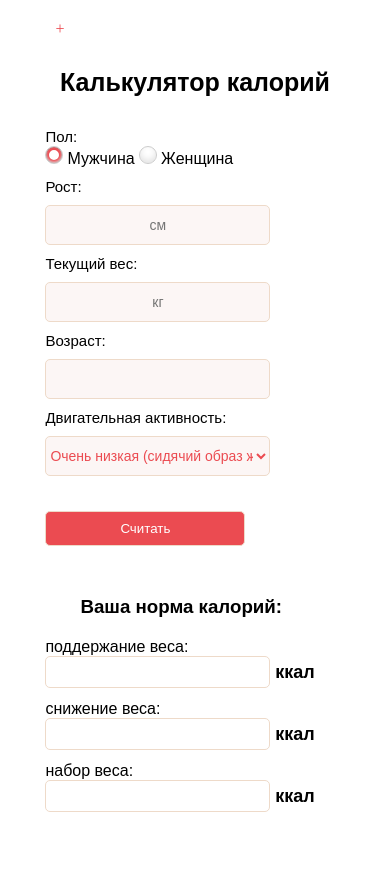
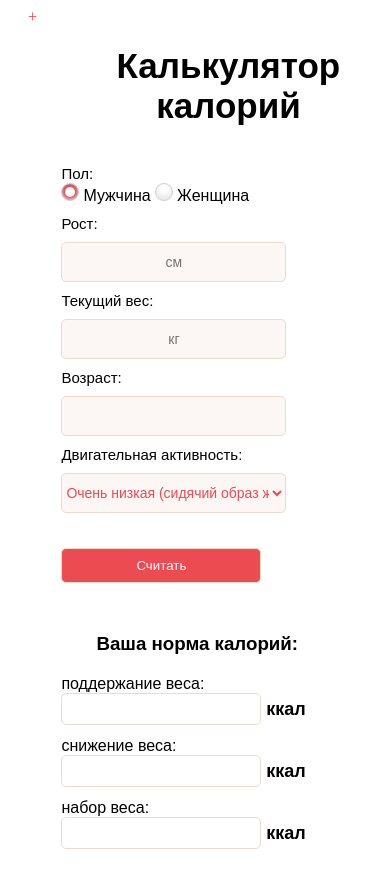
Before and after one commit to Itgirlschool-F7-team1/F7_js_team1, a plain HTML site: page assets/html/calories_calc.html in a window 390 px wide. Before the commit the page ends 844 px from the top, so only its background shows below. Drawn offline with nearby package versions, Linux system fonts and the light colour scheme; files that its build step writes are made by us from their sources; files whose address does not match are found by name.

Commit message:
дубль 3

```diff
--- a/assets/styles/blocks/main/content_container_content/calories_calc/calories_calc.scss
+++ b/assets/styles/blocks/main/content_container_content/calories_calc/calories_calc.scss
@@ -12,37 +12,21 @@ $dark-pink: #eb4b51;
     font-family: 'Montserrat-Semibold', sans-serif;
     margin-top: 30px;
     font-size: 35px;
-    margin-left: 30%;
+    margin-left: 35%;
 
     @media screen and (max-width: 860px){
     margin-top: 30px;
-    margin-left: 0px;
+    margin-left: 20%;
 }
     @media screen and (max-width: 768px) {
     margin-top: 20px;
-    margin-left: 0px;
+    margin-left: 20%;
     }
 
-    @media screen and (max-width: 414px) {
-    margin-top: 20px;
-    margin-left: 0px;
-
-}
-    @media screen and (max-width: 411px) {
-    margin-top: 20px;
-    margin-left: 0px;
-}
-    @media screen and (max-width: 375px) {
-    margin-top: 20px;
-    margin-left: 0px;
-}
-
-    @media screen and (min-width: 350px) {
-    margin-top: 20px;
-    margin-left: 0px;
+    @media screen and (max-width: 350px) {
     font-size: 25px;
     }
-    @media screen and (min-width: 320px) {
+    @media screen and (max-width: 320px) {
     font-size: 25px;
 }
 }
@@ -55,34 +39,8 @@ $dark-pink: #eb4b51;
 
 //кнопка-крестик
 
-.cl-btn-7-calories {
+//.cl-btn-7-calories
 
-    margin-right: -250%;
-
-    @media screen and (max-width: 1024px) {
-        margin-right:-60px;
-        margin-top: 10px;
-    }
-
-    @media screen and (max-width: 860px){
-        margin-right:-60px;
-        margin-top: 10px;
-}
-
-    @media screen and (max-width: 375px) {
-        margin-left: 50px;
-    }
-    @media screen and (max-width: 411px){
-        padding: 10px;
-    }
-
-    @media screen and (max-width: 414px){
-        padding: 10px;
-    }
-    @media screen and (max-width: 768px){
-        margin-right:-50px;
-    }
-}
 
 .cl-btn-7-calories:before {
     content: '+';
@@ -100,6 +58,7 @@ $dark-pink: #eb4b51;
     flex-wrap: wrap;
     justify-content: space-between;
     font-family: 'Rubik-Regular', sans-serif;
+    padding: 0 10%;
 }
 
 //основной большой блок
@@ -107,8 +66,8 @@ $dark-pink: #eb4b51;
     max-width: 1200px;
     border-radius: 20px;
     min-height: 70vh;
-    padding-left: 10%;
-    padding-right: 10%;
+    padding-left: 20px;
+    padding-right: 20px;
     // border: 1px solid black;
     background-color: #fff;
 
@@ -161,7 +120,6 @@ margin-left: 110%;
 transform: translate(-50%, 0);
 }
 }
-
 
 
 .calories_button {
```
Lines whose indentation alone changed are shown as unchanged.
